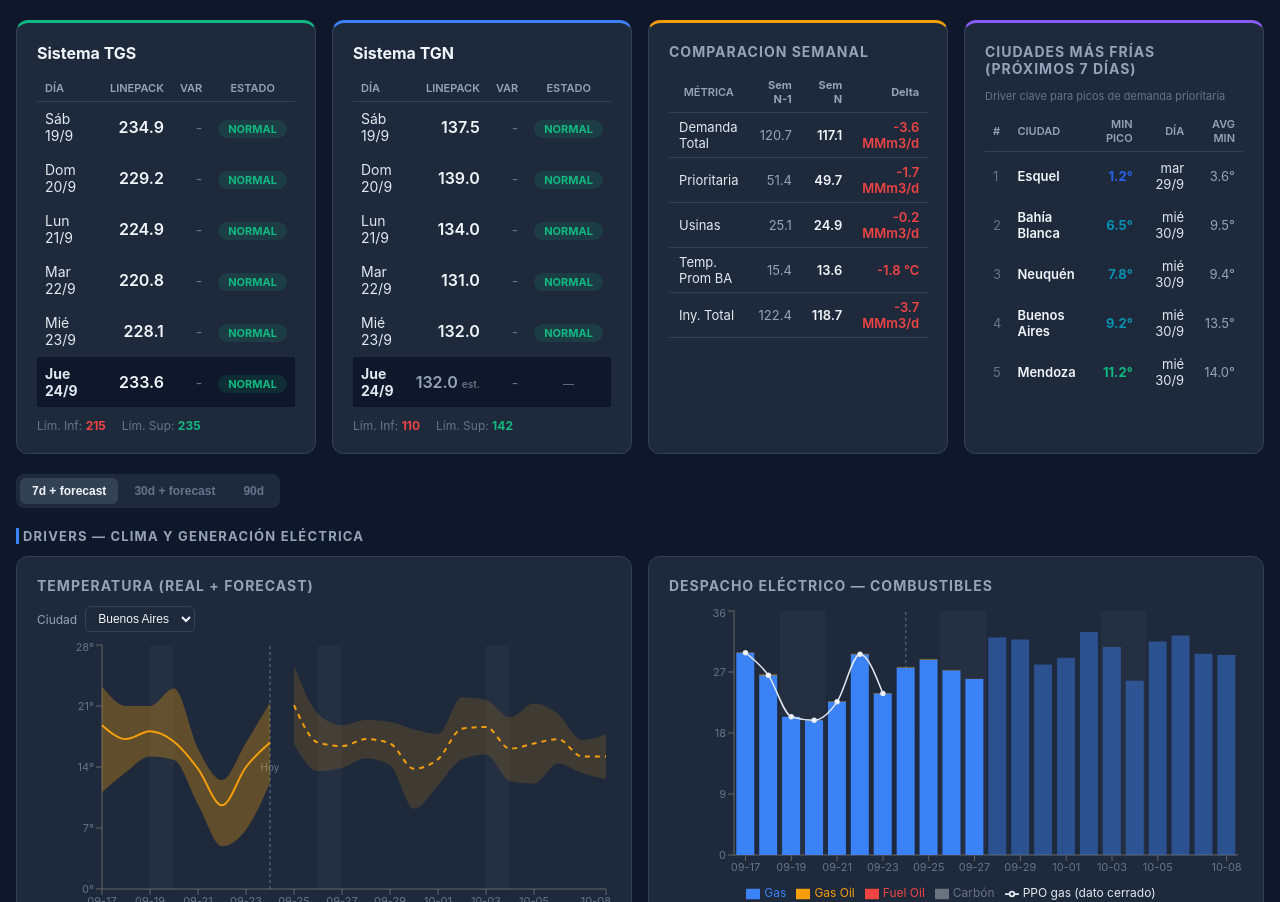
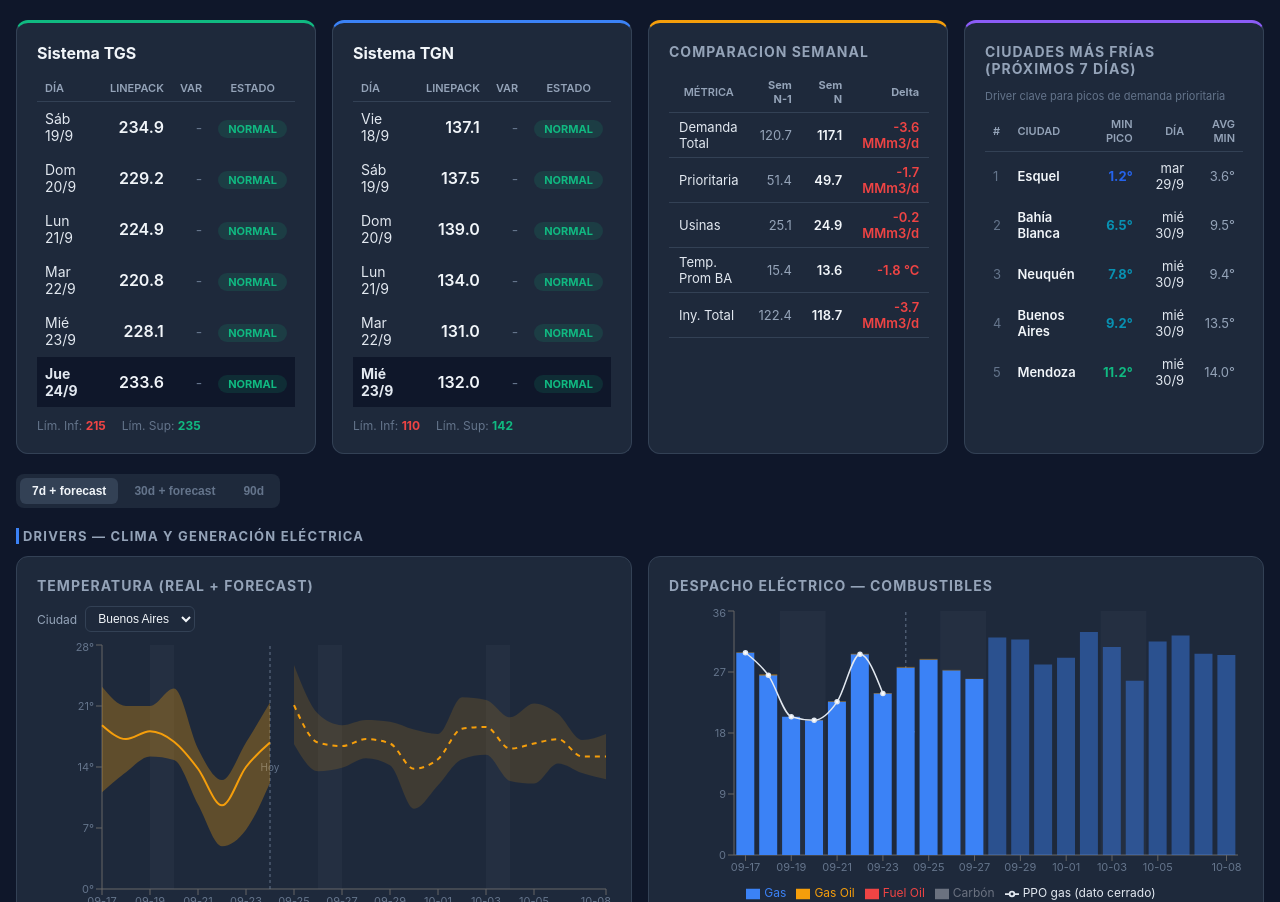
Before and after one commit to RodrigoManassero/estado-sistema-gas-rodrigo, a React (Vite) app: page / in a window 1280 px wide. Shown: the part 1766-2668 px from the top of the page. Built offline with nearby package versions, Linux system fonts and the light colour scheme.

Commit message:
Improve data handling and limit calculations
Refactor data filtering and limit retrieval in SystemPanel.

```diff
--- a/src/components/SystemPanel.tsx
+++ b/src/components/SystemPanel.tsx
@@ -22,7 +22,6 @@ const s = {
     if (val > sup) return { color: '#f59e0b', label: 'ALTO' }
     return { color: '#10b981', label: 'NORMAL' }
   },
-  // Estado reportado por el sistema. ALERTA = ámbar, CRÍTICO/EMERGENCIA = rojo
   estadoBadge: (estado: string) => {
     const up = estado.toUpperCase()
     if (up.includes('ALERTA')) return { color: '#f59e0b', label: 'ALERTA' }
@@ -38,17 +37,30 @@ function fmtDate(d: string) {
 }
 
 export default function SystemPanel({ title, color, data, linepackKey, varKey, limInfKey, limSupKey, estadoKey, estByDate }: Props) {
+  // 1. Filtrar registros que tengan dato real en el JSON
+  const rowsWithRealData = data.filter(
+    d => (d as any)[linepackKey] != null || (d as any).linepack_tgs_dia_actual != null
+  )
+
+  // 2. Determinar dinámicamente la última fecha real disponible
+  const maxRealDate = rowsWithRealData.length > 0
+    ? rowsWithRealData.reduce((max, d) => (d.fecha > max ? d.fecha : max), rowsWithRealData[0].fecha)
+    : new Date().toISOString().slice(0, 10)
+
+  // 3. Filtrar los datos hasta esa fecha máxima real
+  const validData = data.filter(d => d.fecha && d.fecha <= maxRealDate)
+
   const byDate = new Map<string, any>()
-  for (const d of data) if (d.fecha) byDate.set(d.fecha, d)
-  const today = new Date().toISOString().slice(0, 10)
+  for (const d of validData) if (d.fecha) byDate.set(d.fecha, d)
 
-  // Toma las fechas con dato real o estimaciones
-  const realDates = data.filter(d => (d as any)[linepackKey] != null || (d as any).linepack_tgs_dia_actual != null).map(d => d.fecha)
-  const estDates = [...(estByDate?.keys() ?? [])].filter(f => f <= today)
+  const realDates = validData.map(d => d.fecha)
+  const estDates = [...(estByDate?.keys() ?? [])].filter(f => f <= maxRealDate)
+
+  // Tomar los últimos 6 días con datos reales/válidos
   const last6 = [...new Set([...realDates, ...estDates])].sort().slice(-6)
 
-  // Obtiene los límites inferior y superior
-  const lastRealRow = [...data].reverse().find(d => (d as any)[limInfKey] != null || (d as any).lim_inf_tgs != null)
+  // Obtener límites del último registro real
+  const lastRealRow = [...validData].reverse().find(d => (d as any)[limInfKey] != null || (d as any).lim_inf_tgs != null)
   const limInf = ((lastRealRow as any)?.[limInfKey] ?? (lastRealRow as any)?.lim_inf_tgs ?? 215) as number | null
   const limSup = ((lastRealRow as any)?.[limSupKey] ?? (lastRealRow as any)?.lim_sup_tgs ?? 235) as number | null
 
@@ -68,16 +80,12 @@ export default function SystemPanel({ title, color, data, linepackKey, varKey, l
           {last6.map((fecha, i) => {
             const row = byDate.get(fecha) ?? {}
 
-            // Soporte fallback para claves de TGS nuevas vs viejas
             const real = (row[linepackKey] ?? row.linepack_tgs_dia_actual ?? null) as number | null
             const est = estByDate?.get(fecha) ?? null
             const val = real ?? est
             const isEst = real == null && est != null
 
-            // Variación: Lee varKey o 'linepack_tgs_variacion'
             const varVal = (row[varKey] ?? row.linepack_tgs_variacion ?? null) as number | null
-
-            // Estado: Lee estadoKey o la propiedad 'estado' de TGS
             const estadoVal = (estadoKey ? row[estadoKey] : (row.estado ?? null)) as string | null
 
             const st = isEst ? null : (estadoVal ? s.estadoBadge(estadoVal) : s.status(val, limInf, limSup))
```
